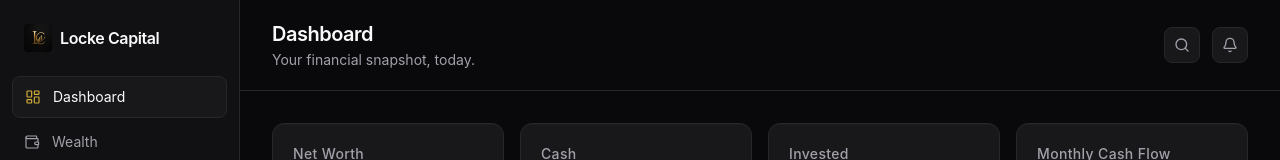
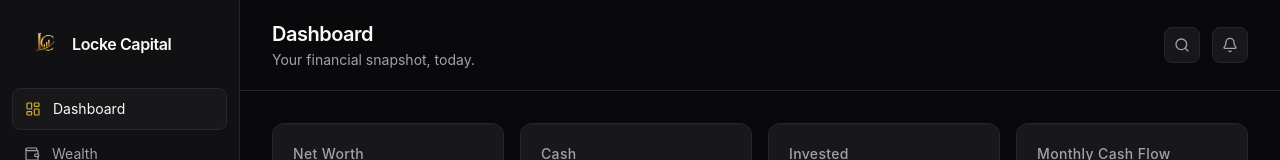
Before and after one commit to elocke0807/lockecapital, a Next.js app: page / in a window 1280 px wide. Shown: the top 160 px of the page. Built offline with nearby package versions, Linux system fonts and the light colour scheme; no server answers.

Commit message:
Use light-background logo mark in sidebar, larger size

```diff
--- a/src/components/sidebar.tsx
+++ b/src/components/sidebar.tsx
@@ -14,7 +14,7 @@ export function Sidebar() {
   return (
     <aside className="hidden md:flex h-screen w-60 flex-col border-r border-border bg-background-secondary sticky top-0">
       <div className="flex items-center gap-2 px-6 py-6">
-        <Image src="/logo-mark.png" alt="" width={1254} height={1254} className="h-7 w-7 rounded" />
+        <Image src="/logo-mark-light.png" alt="" width={1024} height={1024} className="h-10 w-10 rounded-md" />
         <span className="text-base font-semibold tracking-tight">Locke Capital</span>
       </div>
 
```
